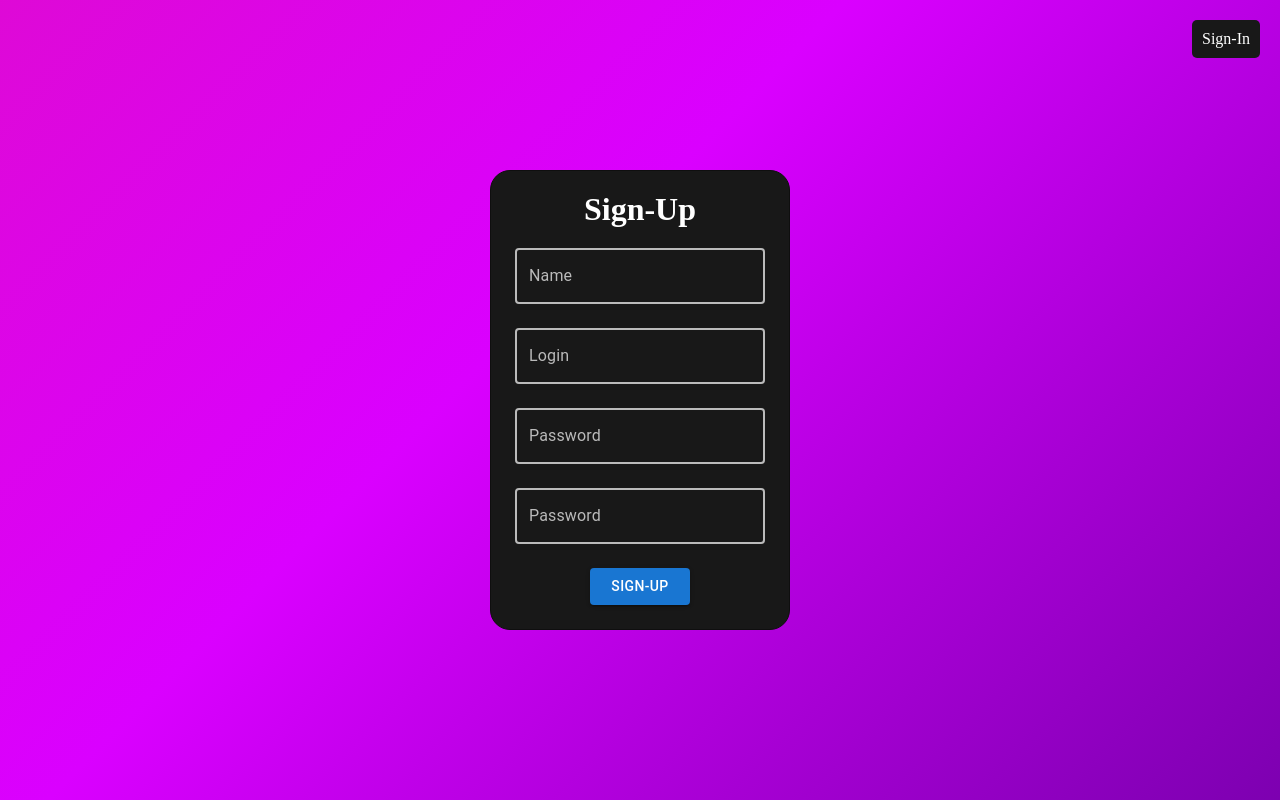
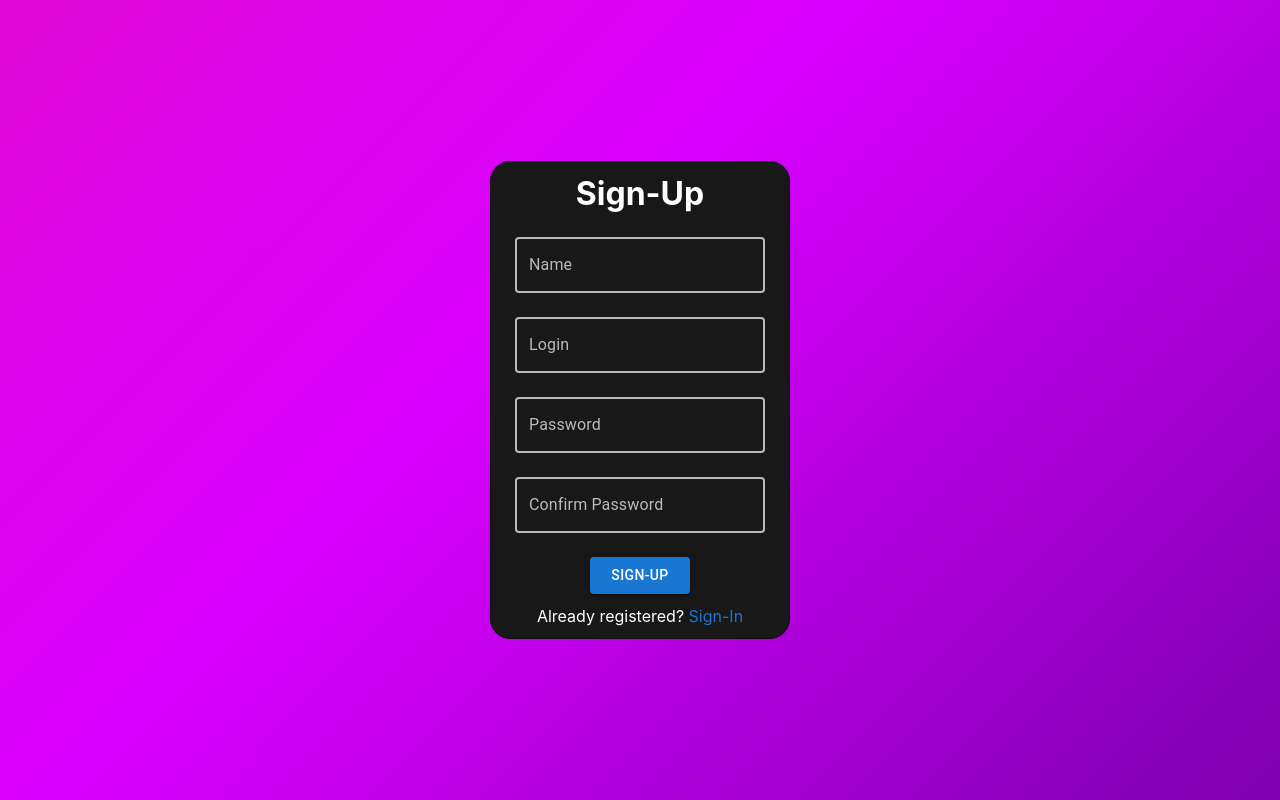
Before and after one commit to PixelWinnerUA/Messenger, a React (Create React App) app: page /sign-up in a window 1280 px wide. Built offline with nearby package versions, Linux system fonts and the light colour scheme.

Commit message:
16.06.2022

```diff
--- a/src/api/RestApi.js
+++ b/src/api/RestApi.js
@@ -1,7 +1,7 @@
 import axios from "axios";
 import {toast} from "react-toastify";
 import store from "../store/redux-store";
-import {SetAuthActionCreator} from "../store/reducers/AppReducer";
+import {DeleteUser} from "../store/reducers/AppReducer";
 
 axios.defaults.baseURL = 'http://70.37.67.50:8080'; //API URL AND PORT
 axios.defaults.headers.common['Access-Control-Allow-Origin'] = '*'; // for all requests
@@ -12,9 +12,8 @@ axios.interceptors.response.use(
     error => {
         if (error.response?.status === 401) {
             toast.error(error.response.data.message);
-            localStorage.removeItem('user');
-            if (!error.response.data) {
-                store.dispatch(SetAuthActionCreator(false));
+            if (localStorage.AUTH_TOKEN) {
+                DeleteUser()(store.dispatch)
             }
         } else if (error.response?.status === 400) {
             toast.error(error.response.data.message);
--- a/src/components/Auth/Login.jsx
+++ b/src/components/Auth/Login.jsx
@@ -48,11 +48,11 @@ const Login = ({IsAuthenticated}) => {
                     justifyItems: "center",
                     gridTemplateRows: "auto auto auto auto"
                 }}>
-                    <h1 style={{margin: 20, color: "white"}}>Sign-In</h1>
+                    <h1 style={{margin: "1.5vh 0 1.5vh 0", color: "white"}}>Sign-In</h1>
                     <FormControl sx={{width: 250}}>
                         <TextField
                             sx={{
-                                marginBottom: 3,
+                                margin: "1.5vh 0 1.5vh 0",
                                 '& label': {
                                     color: "rgba(255, 255, 255, 0.7)",
                                 },
@@ -93,7 +93,7 @@ const Login = ({IsAuthenticated}) => {
                     <FormControl sx={{width: 250}}>
                         <TextField
                             sx={{
-                                marginBottom: 3,
+                                margin: "1.5vh 0 1.5vh 0",
                                 '& label': {
                                     color: "rgba(255, 255, 255, 0.7)",
                                 },
@@ -140,7 +140,9 @@ const Login = ({IsAuthenticated}) => {
                     </FormControl>
                     <Button variant="contained" type="submit" disabled={load}
                             sx={{
-                                width: 100, alignSelf: "center", marginBottom: 3,
+                                width: 100,
+                                alignSelf: "center",
+                                margin: "1.5vh 0 1.5vh 0",
                                 color: "#fff",
                                 '&:hover': {
                                     backgroundColor: "#0069d9",
@@ -152,17 +154,16 @@ const Login = ({IsAuthenticated}) => {
                                     backgroundColor: "#0062cc",
                                     borderColor: "#005cbf",
                                 },
-                                '&:focus': {
-                                    boxShadow: "0 0 0 0.2rem rgba(0,123,255,.5)",
-                                },
                                 '&:disabled': {
                                     backgroundColor: "#003983",
                                 }
                             }}>Sign-In</Button>
                 </form>
+                <div style={{color: "white", textAlign: "center", margin: "0 0 1.5vh 0"}}>
+                    <span>Don't have an account?</span> <NavLink style={{color: "#1976d2", textDecoration: "none"}}
+                                                                 to={"/sign-up"}>Sign-Up</NavLink>
+                </div>
             </Box>
-            <div style={{position: "fixed", top: 20, right: 20, background: "#181818", borderRadius: 5, padding: 10}}>
-                <NavLink style={{textDecoration: "none", color: "white"}} to={"/sign-up"}>Sign-Up</NavLink></div>
         </div>
     );
 };
--- a/src/components/Auth/SignUp.jsx
+++ b/src/components/Auth/SignUp.jsx
@@ -50,11 +50,11 @@ const SignUp = ({IsAuthenticated}) => {
                     justifyItems: "center",
                     gridTemplateRows: "auto auto auto auto auto"
                 }}>
-                    <h1 style={{margin: 20, color: "white"}}>Sign-Up</h1>
+                    <h1 style={{margin: "1.5vh 0 1.5vh 0", color: "white"}}>Sign-Up</h1>
                     <FormControl sx={{width: 250}}>
                         <TextField
                             sx={{
-                                marginBottom: 3,
+                                margin: "1.5vh 0 1.5vh 0",
                                 '& label': {
                                     color: "rgba(255, 255, 255, 0.7)",
                                 },
@@ -95,7 +95,7 @@ const SignUp = ({IsAuthenticated}) => {
                     <FormControl sx={{width: 250}}>
                         <TextField
                             sx={{
-                                marginBottom: 3,
+                                margin: "1.5vh 0 1.5vh 0",
                                 '& label': {
                                     color: "rgba(255, 255, 255, 0.7)",
                                 },
@@ -136,7 +136,7 @@ const SignUp = ({IsAuthenticated}) => {
                     <FormControl sx={{width: 250}}>
                         <TextField
                             sx={{
-                                marginBottom: 3,
+                                margin: "1.5vh 0 1.5vh 0",
                                 '& label': {
                                     color: "rgba(255, 255, 255, 0.7)",
                                 },
@@ -184,7 +184,7 @@ const SignUp = ({IsAuthenticated}) => {
                     <FormControl sx={{width: 250}}>
                         <TextField
                             sx={{
-                                marginBottom: 3,
+                                margin: "1.5vh 0 1.5vh 0",
                                 '& label': {
                                     color: "rgba(255, 255, 255, 0.7)",
                                 },
@@ -221,7 +221,7 @@ const SignUp = ({IsAuthenticated}) => {
                             }}
                             variant="outlined"
                             id="passwordConfirm"
-                            label="Password"
+                            label="Confirm Password"
                             type="password"
                             value={formik.values.passwordConfirm}
                             onChange={formik.handleChange}
@@ -231,7 +231,7 @@ const SignUp = ({IsAuthenticated}) => {
                     </FormControl>
                     <Button variant="contained" type="submit" disabled={load}
                             sx={{
-                                width: 100, alignSelf: "center", marginBottom: 3,
+                                width: 100, alignSelf: "center", margin: "1.5vh 0 1.5vh 0",
                                 color: "#fff",
                                 '&:hover': {
                                     backgroundColor: "#0069d9",
@@ -243,18 +243,17 @@ const SignUp = ({IsAuthenticated}) => {
                                     backgroundColor: "#0062cc",
                                     borderColor: "#005cbf",
                                 },
-                                '&:focus': {
-                                    boxShadow: "0 0 0 0.2rem rgba(0,123,255,.5)",
-                                },
                                 '&:disabled': {
                                     backgroundColor: "#003983",
                                 }
                             }}>Sign-Up</Button>
                 </form>
+                <div style={{color: "white", textAlign: "center", margin: "0 0 1.5vh 0"}}>
+                    <span>Already registered?</span> <NavLink style={{color: "#1976d2", textDecoration: "none"}}
+                                                                 to={"/login"}>Sign-In</NavLink>
+                </div>
             </Box>
 
-            <div style={{position: "fixed", top: 20, right: 20, background: "#181818", borderRadius: 5, padding: 10}}>
-                <NavLink style={{textDecoration: "none", color: "white"}} to={"/login"}>Sign-In</NavLink></div>
         </div>
     );
 };
--- a/src/components/Main/SideBar/Settings/settingsbar.jsx
+++ b/src/components/Main/SideBar/Settings/settingsbar.jsx
@@ -1,12 +1,11 @@
 import React from 'react';
 import "../../../../styles/SettingsBar.scss"
-
 
 const Settingsbar = ({SearchUsers, setSearchInput, isActive, setActive}) => {
     const handleChange = (input) => {
         setSearchInput(input)
-        if (input.trim()) {
-            SearchUsers(input.trim());
+        if (input) {
+            SearchUsers(input);
         }
     }
     return (
@@ -20,7 +19,7 @@ const Settingsbar = ({SearchUsers, setSearchInput, isActive, setActive}) => {
             </div>
 
             <input className="Search-Block" placeholder="Search"
-                   onChange={e => handleChange(e.target.value)}/>
+                   onChange={e => handleChange(e.target.value.trim())}/>
         </div>
     );
 };
--- a/src/components/Main/SideBar/Users/Users.jsx
+++ b/src/components/Main/SideBar/Users/Users.jsx
@@ -36,7 +36,7 @@ const Users = ({UsersList}) => {
 
             <div className="info">
                 <div className="name">
-                   <p>{item.name}</p>
+                    <p>{item.name}</p>
                 </div>
                 <div className="userName">
                     <p>@{item.userName}</p>
@@ -46,7 +46,6 @@ const Users = ({UsersList}) => {
 
         </div>
     </li>)
-
     return (
         <div className="Users">
             <ul>{Users}</ul>
--- a/src/styles/App.scss
+++ b/src/styles/App.scss
@@ -10,6 +10,11 @@ body {
   margin: 0;
   padding: 0;
   box-sizing: border-box;
+  font-family: -apple-system, BlinkMacSystemFont, 'Segoe UI', 'Roboto', 'Oxygen',
+  'Ubuntu', 'Cantarell', 'Fira Sans', 'Droid Sans', 'Helvetica Neue',
+  sans-serif;
+  -webkit-font-smoothing: antialiased;
+  -moz-osx-font-smoothing: grayscale;
 }
 
 input:-webkit-autofill, //Fix yellow/white background when user use autofill
```
